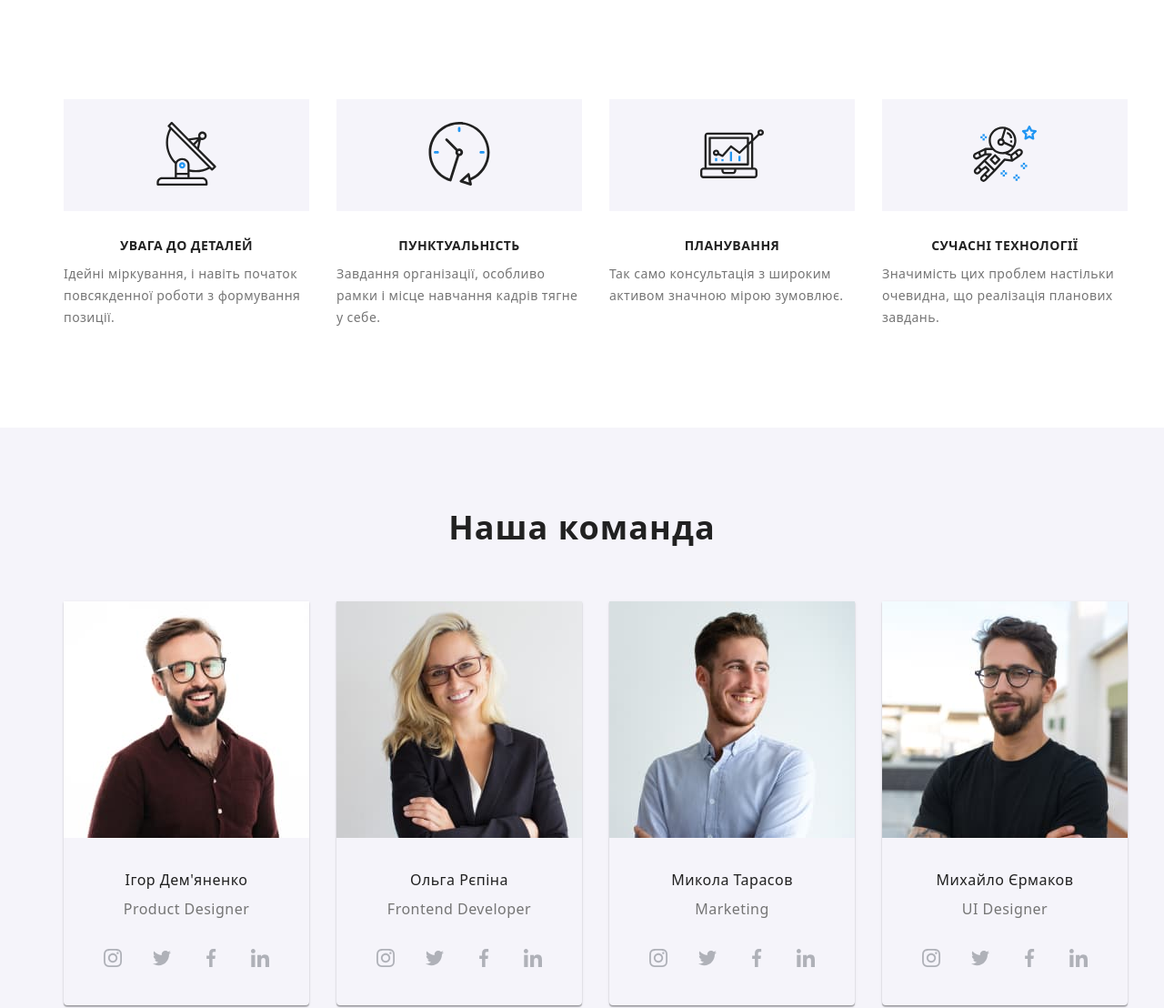
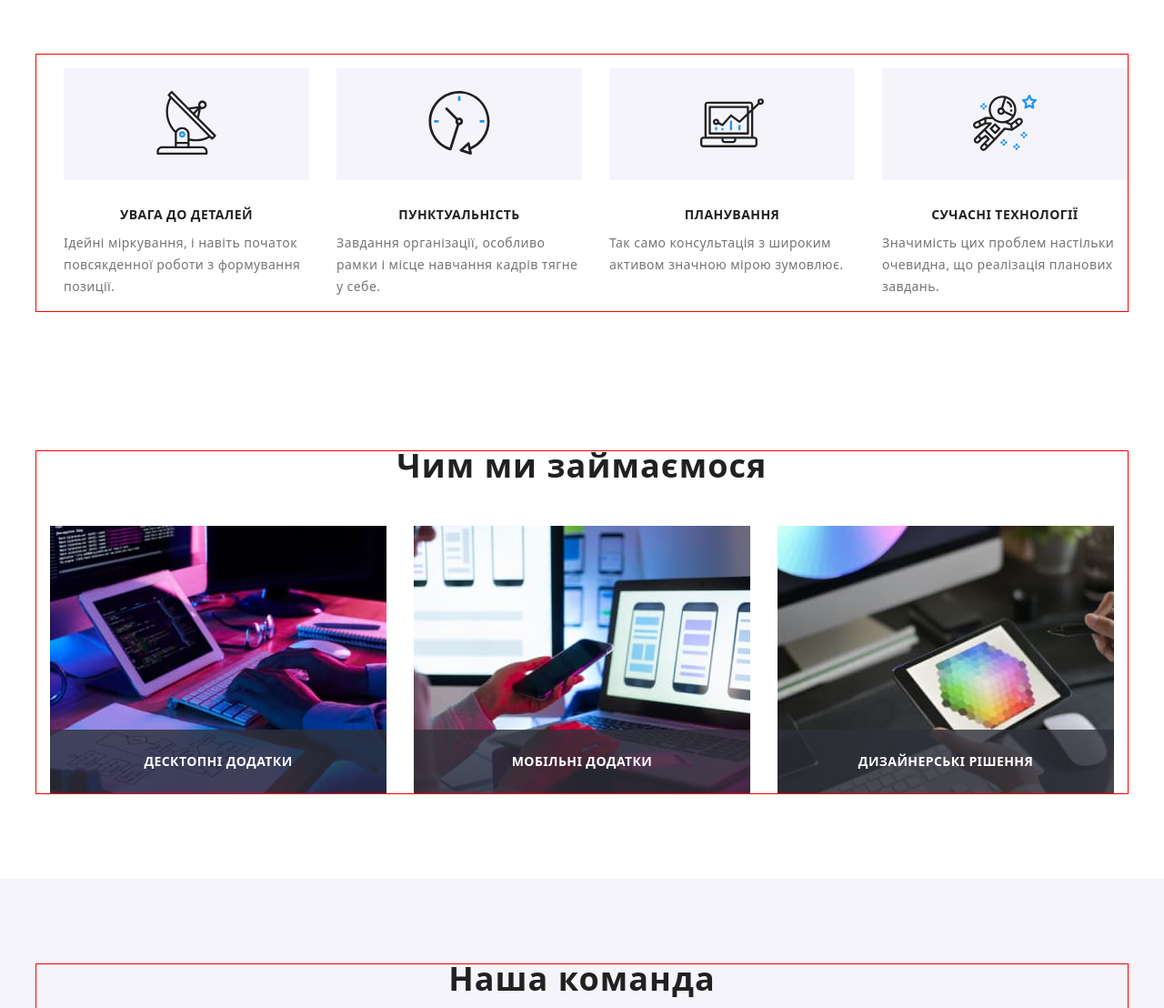
Before and after one commit to pavlenko54/goit-markup-hw-08, a plain HTML site: page index.html in a window 1280 px wide. Shown: the top 1108 px of the page at 91% size. Drawn offline with nearby package versions, Linux system fonts and the light colour scheme.

Commit message:
додаю стилі

```diff
--- a/index.html
+++ b/index.html
@@ -58,7 +58,7 @@
 </div>
     </section> -->
 <!-- -----------------------------------------------SECTION ADVANTAGES------------------------------------- -->
-<section class="advantages section">
+<section class="advantages">
     <div class="container">
 <h2 class="visually-hidden">Наші переваги</h2>
     <ul class="advantages__list">
@@ -104,7 +104,7 @@
 </div>
 </section>
 <!-- ---------------------------------------------section-occupation------------------------------------ -->
-<!-- <section class="occupation section">
+<section class="occupation section">
     <div class="container">
     <h2 class="occupation__title">Чим ми займаємося</h2>
     <ul class="occupation__list">
@@ -127,7 +127,7 @@
         </div>
         </li>
     </ul>
-</div> -->
+</div>
 <!-- --------------------------------------------------section-team------------------------------------ -->
 </section>
 <section class="team section">
@@ -478,7 +478,7 @@ placeholder="Введіть текст"
     </form>
     </div>
     </div> -->
-<script src="./js/modal.js"></script>
+<!-- <script src="./js/modal.js"></script> -->
 </body>
 </html>
 <!---------------------------------------------------------------->
--- a/sass/base/_reset.scss
+++ b/sass/base/_reset.scss
@@ -14,6 +14,9 @@ ul{
 }
 img{
     display: block;
+ max-width: 100%;
+ width: 100%;
+ height: auto;
 }
 
 .link{
--- a/sass/components/_advantages.scss
+++ b/sass/components/_advantages.scss
@@ -1,3 +1,8 @@
+.advantages {
+    padding-top: 60px;
+    padding-bottom: 60px;
+}
+
 .advantages__list{
      list-style: none;
 
@@ -8,6 +13,7 @@
 		flex-wrap: wrap;
         margin: -15px;
 		margin-bottom: 0;
+        padding-left: 0;
 
     }
 
@@ -18,19 +24,18 @@
 }
 
 .advantages__item{
+width: 100%;
+
     @media screen and (min-width:768px) {
-
-
   width: calc((100% - 2 * 30px) / 2);
  margin: 15px;
     }
-
 
 }
 
 .advantages__logo{
  width: 450px;
- background-size: 450px 120px;
+//  background-size: 450px 120px;
 
 
 background-color: var(--background-color-before);
@@ -38,12 +43,12 @@ background-color: var(--background-color-before);
 @media screen and (min-width:768px) {
     width: 354px;
     display: block;
-    background-size: 354px 120px;
+    // background-size: 354px 120px;
 }
 
 @media screen and (min-width: 1200px) {
 width: 270px;
-background-size: 270px 120px;
+// background-size: 270px 120px;
 }
 
 }
--- a/sass/components/_container.scss
+++ b/sass/components/_container.scss
@@ -1,28 +1,29 @@
-.container{
-    // width: 1230px;
-    width: 100%;
-    padding-left: 15px;
-    padding-right: 15px;
+
+.container {
+    outline: 1px solid red;
     margin: 0 auto;
+    padding: 0 15px;
 
-@media screen and (min-width: 480px)  {
+    // max-width: 480px;
+
+    @media screen and (min-width: 480px) {
       width: 480px;
-// outline: solid 2px blue;
     }
 
     @media screen and (min-width: 768px) {
       width: 768px;
-    // outline: solid 2px tomato;
     }
 
     @media screen and (min-width: 1200px) {
       width: 1200px;
-    // outline: solid 2px teal;
+    }
   }
 
+  .section {
+    margin: 0 auto;
+    padding: 60px 0;
+
+    @media screen and (min-width: 1200px) {
+      padding: 94px 0;
     }
-
-    .section{
-    padding-bottom: 94px;
-    padding-top: 94px;
   }
--- a/sass/components/_occupation.scss
+++ b/sass/components/_occupation.scss
@@ -1,3 +1,9 @@
+.occupation {
+    @media (max-width:1199px) {
+        display: none;
+    }
+}
+
 .occupation__title{
  margin-bottom: 50px;
  padding-left: auto;
--- a/sass/components/_team.scss
+++ b/sass/components/_team.scss
@@ -1,7 +1,5 @@
 .team{
     background-color: var(--background-color-before);
-    padding-left: 15px;
-    padding-right: 15px;
     }
 
     .team__title{
@@ -14,45 +12,39 @@
     @include font(36px, 700, 0.88, 1.08px);
     }
 
+    .team__list{
+        list-style: none;
+        @media screen and (min-width: 768px) and (max-width:1199px){
+
+            display: flex;
+            justify-content: center;
+            flex-wrap: wrap;
+            margin: -15px;
+            margin-bottom: 0;
+            padding-left: 0;
+
+        }
+
+        @media screen and (min-width: 1200px) {
+            display: flex;
+        }
+
+    }
+
     .team__item{
-    margin-right: 30px;
     border-radius: 0px 0px 4px 4px;
     box-shadow: 0px 2px 1px 0px rgba(0, 0, 0, 0.20), 0px 1px 1px 0px rgba(0, 0, 0, 0.14), 0px 1px 3px 0px rgba(0, 0, 0, 0.12);
     padding-bottom: 30px;
     margin-bottom: 30px;
     width: 450px;
 
+
     @media screen and (min-width:768px) {
-
-
         width: calc((100% - 2 * 30px) / 2);
        margin: 15px;
           }
-
-   &:last-child{
-        margin-right: 0;
-
-    }
     }
 
-    .team__list{
-        // display: flex;
-        list-style: none;
-        @media screen and (min-width: 768px) and (max-width:1199px){
-
-            display: flex;
-            justify-content: center;
-            align-items: center;
-            flex-wrap: wrap;
-            margin: -15px;
-            margin-bottom: 0;
-
-        }
-
-        @media screen and (min-width: 1200px) {
-            display: flex;
-        }
-    }
 
     .team__img{
 
```
Also changed, not shown: css/main.css, css/main.min.css, 2 other files. Lines whose indentation alone changed are shown as unchanged.
